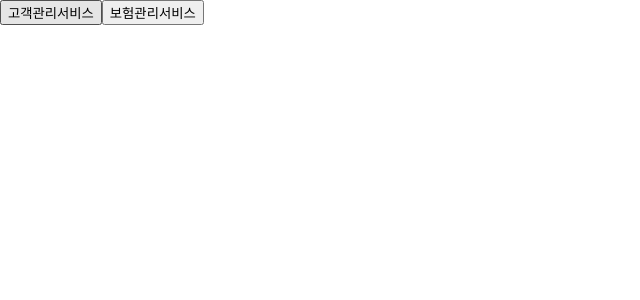
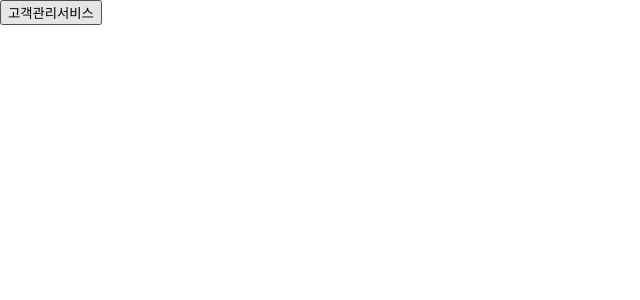
Before and after one commit to Hanaux/idolins-fe, a React (Create React App) app: page / in a window 1280 px wide. Shown: the top 300 px of the page, without its empty margins (0-640 px from the left). Built offline with nearby package versions, Linux system fonts and the light colour scheme; the HTML template or start-up script is replaced by a standard one.

Commit message:
Customer Front Part ing

```diff
--- a/src/App.js
+++ b/src/App.js
@@ -5,12 +5,6 @@ import {BrowserRouter, Route, Routes} from "react-router-dom";
 import React from "react";
 import CustomerServiceHome from "./Customer/CustomerServiceHome";
 import CustomerEnrollService from "./Customer/CustomerEnrollment/CustomerEnrollService";
-import InsuranceServiceHome from "./Insurance/InsuranceServiceHome";
-import InsuranceEnrollService from "./Insurance/InsuranceEnrollment/InsuranceEnrollService";
-import InsuranceSearchService from "./Insurance/InsuranceSearch/InsuranceSearchService";
-import InsurancePermissionService from "./Insurance/InsurancePermission/InsurancePermissionService";
-import InsuranceDeleteService from "./Insurance/InsuranceDelete/InsuranceDeleteService";
-
 function App() {
   return (
   <div className="App">
@@ -20,11 +14,6 @@ function App() {
       <Route path="/customer" element={<CustomerServiceHome/>} />
       <Route path="/customer/cust-search" element={<CustomerSearchService/>} />
       <Route path="/customer/cust-enrollment" element={<CustomerEnrollService/>}/>
-            <Route path="/insurance" element={<InsuranceServiceHome/>}/>
-            <Route path="/insurance/ins-search" element={<InsuranceSearchService/>} />
-            <Route path="/insurance/ins-enrollment" element={<InsuranceEnrollService/>}/>
-            <Route path="/insurance/ins-permission" element={<InsurancePermissionService/>}/>
-            <Route path="/insurance/ins-delete" element={<InsuranceDeleteService/>}/>
     </Routes>
   </BrowserRouter>
   </div>
--- a/src/Home.js
+++ b/src/Home.js
@@ -3,14 +3,11 @@ import {Link} from "react-router-dom";
 function Home () {
 
     return (
-        <div>
-            <Link to="/customer">
-                <button>고객관리서비스</button>
-            </Link>
-            <Link to="/insurance">
-                <button>보험관리서비스</button>
-            </Link>
-        </div>
+            <div>
+                <Link to="/customer">
+                    <button>고객관리서비스</button>
+                </Link>
+            </div>
     );
 }
 
```
Also changed, not shown: src/Customer/CustomerEnrollment/CustomerEnrollService.js (indentation only), 1 other file (tests, documents, lock files or other folders). Lines whose indentation alone changed are shown as unchanged.
